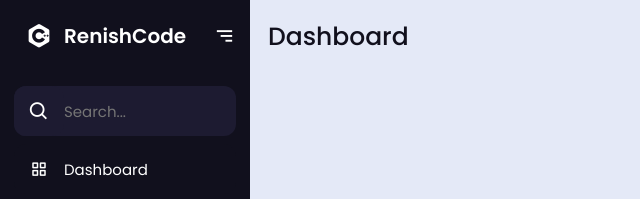
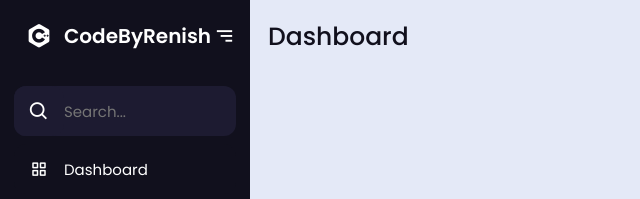
Before and after one commit to renishsalakhana09/responsive-side-navbar, a plain HTML site: page index.html in a window 1280 px wide. Both pictures are taken after a click on the icon 39 px from the left and 36 px from the top of the page. Shown: the top 199 px of the page, 0-640 px from the left. Drawn offline with nearby package versions, Linux system fonts and the light colour scheme.

Commit message:
Update index.html

```diff
--- a/index.html
+++ b/index.html
@@ -12,7 +12,7 @@
   <div class="sidebar">
     <div class="logo-details">
       <i class='bx bxl-c-plus-plus icon'></i>
-        <div class="logo_name">RenishCode</div>
+        <div class="logo_name">CodeByRenish</div>
         <i class='bx bx-menu' id="btn" ></i>
     </div>
     <ul class="nav-list">
```
